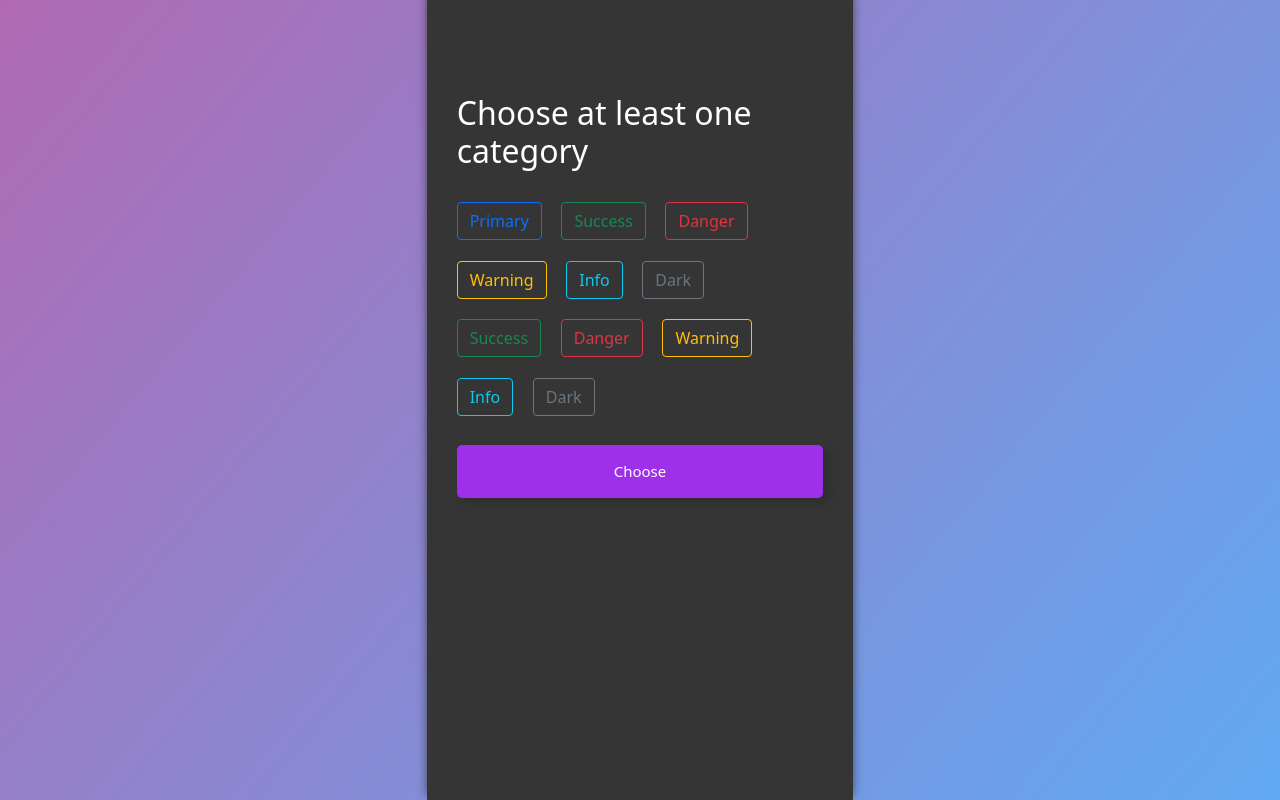
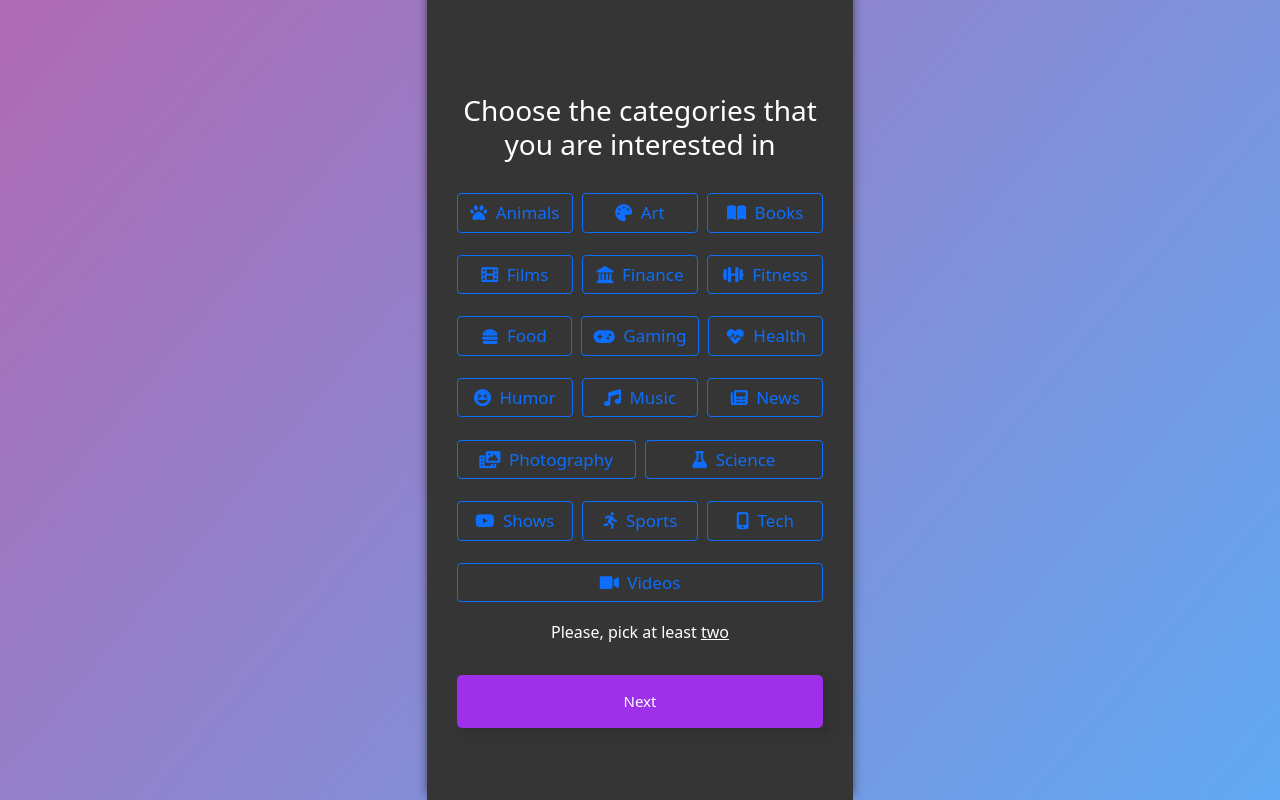
Before and after one commit to andommar/dwpSocialWeb, a PHP site: page /view/category_selection.php in a window 1280 px wide. Run offline with PHP 8.4, Linux system fonts and the light colour scheme; data comes from the database, SQL or seed files in the repository; both versions use the stored data as it was after the commit.

Commit message:
category selection icons, added to database and working on jquery

```diff
--- a/controller/CategoryController.php
+++ b/controller/CategoryController.php
@@ -1,7 +1,12 @@
 <?php
 spl_autoload_register(function ($class) {
-    include "models/" . $class . ".php";
+    $pathModel = '../models/' . $class . '.php';
+
+    if (file_exists($pathModel)) {
+        require_once $pathModel;
+    }
 });
+
 
 class CategoryController
 {
--- a/css/category_selection.css
+++ b/css/category_selection.css
@@ -4,10 +4,21 @@
 .btn-purple {
 } */
 
-.form-group .btn-spacing {
-  margin-right: 1em;
+.category.btn {
+  flex: 1 0 24%;
+  align-items: center;
+  justify-content: center;
+}
+.category i {
+  margin-right: 0.5em;
+}
+.form-group {
+  column-gap: 9px;
+}
+.form-group .btn-style {
   margin-bottom: 0.3em;
   margin-top: 1em;
+  font-size: 17px;
 }
 
 .btn-primary-selected {
@@ -15,7 +26,8 @@
   color: rgb(255, 255, 255);
   border-color: #0d6efd;
 }
-.btn-primary-deselected {
+.btn-primary-deselected,
+.btn-primary-deselected:hover {
   color: #0d6efd;
   border-color: #0d6efd;
   background-color: none;
--- a/js/category_selection.js
+++ b/js/category_selection.js
@@ -10,18 +10,18 @@ $( ".btn-primary-selected" ).click(function() {
     $( ".btn-primary-selected" ).removeClass( "btn-primary-selected" ).addClass( "btn-primary-deselected" );
 });
 
-$( ".btn-outline-success" ).click(function() {
+// $( ".btn-outline-success" ).click(function() {
 
-});
-$( ".btn-outline-danger" ).click(function() {
+// });
+// $( ".btn-outline-danger" ).click(function() {
 
-});
-$( ".btn-outline-warning" ).click(function() {
+// });
+// $( ".btn-outline-warning" ).click(function() {
 
-});
-$( ".btn-outline-info" ).click(function() {
+// });
+// $( ".btn-outline-info" ).click(function() {
 
-});
-$( ".btn-outline-secondary" ).click(function() {
+// });
+// $( ".btn-outline-secondary" ).click(function() {
 
-});
+// });
--- a/models/Category.php
+++ b/models/Category.php
@@ -1,5 +1,5 @@
 <?php
-require_once('db/DbConn.php');
+require_once('../db/DbConn.php');
 
 class Category
 {
@@ -12,4 +12,3 @@ class Category
         return $result;
     }
 }
-?>
--- a/view/category_selection.php
+++ b/view/category_selection.php
@@ -25,10 +25,8 @@ if (isset($_GET['logout']) && $_GET['logout'] == 1) {
 
 // if (isset($_POST['submit'])) {
 
-//     $username = validate_data($_POST['username']);
-//     $password = validate_data($_POST['password']);
-//     $c = new LoginController();
-//     $msg = $c->loginUser($username, $password);
+$c = new CategoryController();
+$categories = $c->loadCategories();
 // }
 // function validate_data($data)
 // {
@@ -50,6 +48,8 @@ if (isset($_GET['logout']) && $_GET['logout'] == 1) {
     <title>Category selection</title>
     <!-- Bootstrap 5.1.3 -->
     <link href="https://cdn.jsdelivr.net/npm/bootstrap@5.1.3/dist/css/bootstrap.min.css" rel="stylesheet" integrity="sha384-1BmE4kWBq78iYhFldvKuhfTAU6auU8tT94WrHftjDbrCEXSU1oBoqyl2QvZ6jIW3" crossorigin="anonymous">
+    <!-- Icons -->
+    <link rel="stylesheet" href="https://cdnjs.cloudflare.com/ajax/libs/font-awesome/6.0.0-beta2/css/all.min.css">
     <!-- Stylesheets -->
     <link rel="stylesheet" href="../css/login-signup.css" />
     <link rel="stylesheet" href="../css/category_selection.css" />
@@ -62,27 +62,61 @@ if (isset($_GET['logout']) && $_GET['logout'] == 1) {
     <div class="container-fluid d-flex flex-column">
         <div class="row">
             <div id="category-selection-form" class="col col-lg-4 col-md-9 col-sm-12 col-xs-12 mx-auto form-wrap extra-margin">
-                <h2>Choose at least one category</h2>
+                <h3 class="text-center">Choose the categories that you are interested in</h3>
                 <!-- -->
                 <form method="post" action="" onsubmit="return validate();">
-                    <div class="form-group">
+                    <div class="form-group d-flex flex-wrap justify-content-between">
+                        <?php foreach ($categories as $category) { ?>
 
-                        <button type="button" id="1" class="btn btn-primary-deselected btn-spacing">Primary</button>
-                        <button type="button" id="2" class="btn btn-success-deselected btn-spacing">Success</button>
-                        <button type="button" id="3" class="btn btn-danger-deselected btn-spacing">Danger</button>
-                        <button type="button" id="4" class="btn btn-warning-deselected btn-spacing">Warning</button>
-                        <button type="button" id="5" class="btn btn-info-deselected btn-spacing">Info</button>
-                        <button type="button" id="6" class="btn btn-secondary-deselected btn-spacing">Dark</button>
+                            <button type=" button" id="<?php echo $category['category_name'] ?>" class="category btn btn-primary-deselected btn-style d-flex">
+                                <?php if ($category['category_name'] == 'Sports') : ?>
+                                    <i class="fas fa-running my-auto"></i>
+                                <?php elseif ($category['category_name'] == 'Videos') : ?>
+                                    <i class="fas fa-video my-auto"></i>
+                                <?php elseif ($category['category_name'] == 'News') : ?>
+                                    <i class="fas fa-newspaper my-auto"></i>
+                                <?php elseif ($category['category_name'] == 'Music') : ?>
+                                    <i class="fas fa-music my-auto"></i>
+                                <?php elseif ($category['category_name'] == 'Photography') : ?>
+                                    <i class="fas fa-photo-video my-auto"></i>
+                                <?php elseif ($category['category_name'] == 'Films') : ?>
+                                    <i class="fas fa-film my-auto"></i>
+                                <?php elseif ($category['category_name'] == 'Animals') : ?>
+                                    <i class="fas fa-paw my-auto"></i>
+                                <?php elseif ($category['category_name'] == 'Art') : ?>
+                                    <i class="fas fa-palette my-auto"></i>
+                                <?php elseif ($category['category_name'] == 'Books') : ?>
+                                    <i class="fas fa-book-open my-auto"></i>
+                                <?php elseif ($category['category_name'] == 'Finance') : ?>
+                                    <i class="fas fa-landmark my-auto"></i>
+                                <?php elseif ($category['category_name'] == 'Fitness') : ?>
+                                    <i class="fas fa-dumbbell my-auto"></i>
+                                <?php elseif ($category['category_name'] == 'Food') : ?>
+                                    <i class="fas fa-hamburger my-auto"></i>
+                                <?php elseif ($category['category_name'] == 'Health') : ?>
+                                    <i class="fas fa-heartbeat my-auto"></i>
+                                <?php elseif ($category['category_name'] == 'Gaming') : ?>
+                                    <i class="fas fa-gamepad my-auto"></i>
+                                <?php elseif ($category['category_name'] == 'Humor') : ?>
+                                    <i class="fas fa-grin-squint my-auto"></i>
+                                <?php elseif ($category['category_name'] == 'Science') : ?>
+                                    <i class="fas fa-flask my-auto"></i>
+                                <?php elseif ($category['category_name'] == 'Shows') : ?>
+                                    <i class="fab fa-youtube my-auto"></i>
+                                <?php elseif ($category['category_name'] == 'Tech') : ?>
+                                    <i class="fas fa-mobile-alt my-auto"></i>
+                                <?php endif; ?>
+                                <?php echo $category['category_name'] ?>
 
-                        <!-- <button type="button" id="7" class="btn btn-primary-deselected btn-spacing">Primary</button> -->
-                        <button type="button" id="8" class="btn btn-success-deselected btn-spacing">Success</button>
-                        <button type="button" id="9" class="btn btn-danger-deselected btn-spacing">Danger</button>
-                        <button type="button" id="10" class="btn btn-warning-deselected btn-spacing">Warning</button>
-                        <button type="button" id="11" class="btn btn-info-deselected btn-spacing">Info</button>
-                        <button type="button" id="12" class="btn btn-secondary-deselected btn-spacing">Dark</button>
+                            </button>
 
+                            <!-- <button type="button" id="1" class="btn btn-primary-deselected btn-spacing">Primary</button>
+                        <button type="button" id="12" class="btn btn-secondary-deselected btn-spacing">Dark</button>-->
+                        <?php }; ?>
                     </div>
-                    <input type="submit" name="submit" value="Choose" id="submit">
+                    <h6 class="text-center mt-3">Please, pick at least <u>two</u></h6>
+
+                    <input type="submit" name="submit" value="Next" id="submit">
                 </form>
 
             </div>
--- a/view/header.php
+++ b/view/header.php
@@ -3,7 +3,7 @@ spl_autoload_register(function ($class) {
   $pathController = 'controller/' . $class . '.php';
   $pathModel = 'models/' . $class . '.php';
 
-  if(file_exists($pathController)) {
+  if (file_exists($pathController)) {
     require_once $pathController;
   } else if (file_exists($pathModel)) {
     require_once $pathModel;
@@ -26,6 +26,7 @@ $userData = $c->getUserInfo();
   <meta charset="UTF-8" />
   <meta name="viewport" content="width=device-width, initial-scale=1.0" />
   <link href="https://fonts.googleapis.com/icon?family=Material+Icons" rel="stylesheet" />
+  <!-- Icons -->
   <link rel="stylesheet" href="https://cdnjs.cloudflare.com/ajax/libs/font-awesome/6.0.0-beta2/css/all.min.css" integrity="sha512-YWzhKL2whUzgiheMoBFwW8CKV4qpHQAEuvilg9FAn5VJUDwKZZxkJNuGM4XkWuk94WCrrwslk8yWNGmY1EduTA==" crossorigin="anonymous" referrerpolicy="no-referrer" />
   <!-- Bootstrap 5.1.3 -->
   <link href="https://cdn.jsdelivr.net/npm/bootstrap@5.1.3/dist/css/bootstrap.min.css" rel="stylesheet" integrity="sha384-1BmE4kWBq78iYhFldvKuhfTAU6auU8tT94WrHftjDbrCEXSU1oBoqyl2QvZ6jIW3" crossorigin="anonymous">
```
Also changed, not shown: db/socialdb.sql (+12 -0 lines).
